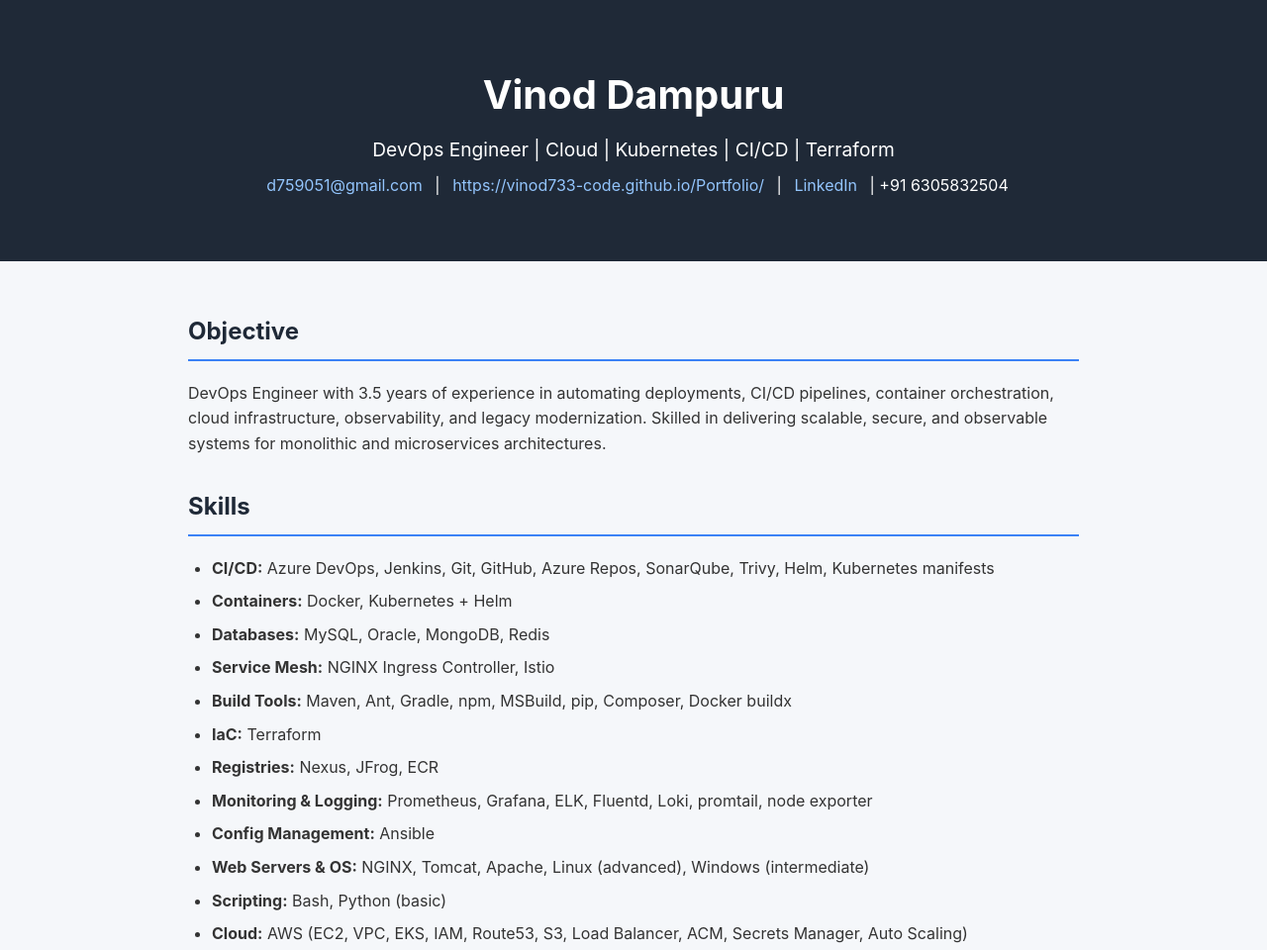
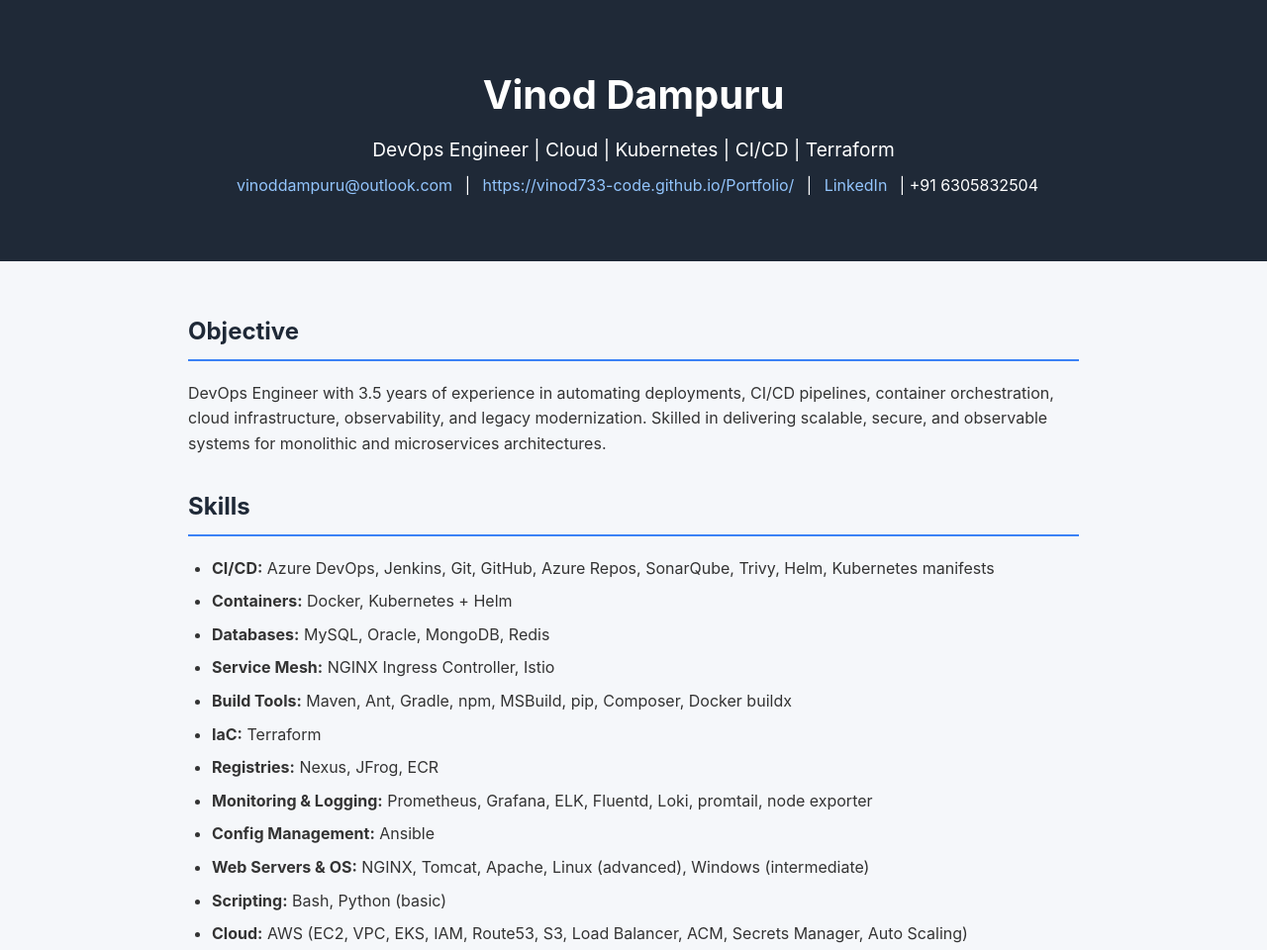
Before and after one commit to Vinod733-code/Portfolio, a plain HTML site: page index.html in a window 1280 px wide. Shown: the top 960 px of the page at 99% size. Drawn offline with Linux system fonts and the light colour scheme.

Commit message:
Update index.html

```diff
--- a/index.html
+++ b/index.html
@@ -83,7 +83,7 @@
       <h1>Vinod Dampuru</h1>
       <p>DevOps Engineer | Cloud | Kubernetes | CI/CD | Terraform</p>
       <div class="contact">
-        <a href="mailto:d759051@gmail.com">d759051@gmail.com</a> |
+        <a href="mailto:vinoddampuru@outlook.com">vinoddampuru@outlook.com</a> |
         <a href="https://vinod733-code.github.io/Portfolio/" target="_blank">https://vinod733-code.github.io/Portfolio/</a> |
         <a href="https://www.linkedin.com/in/vinod-dampuru-33549b189/" target="_blank">LinkedIn</a> |
         +91 6305832504
```
